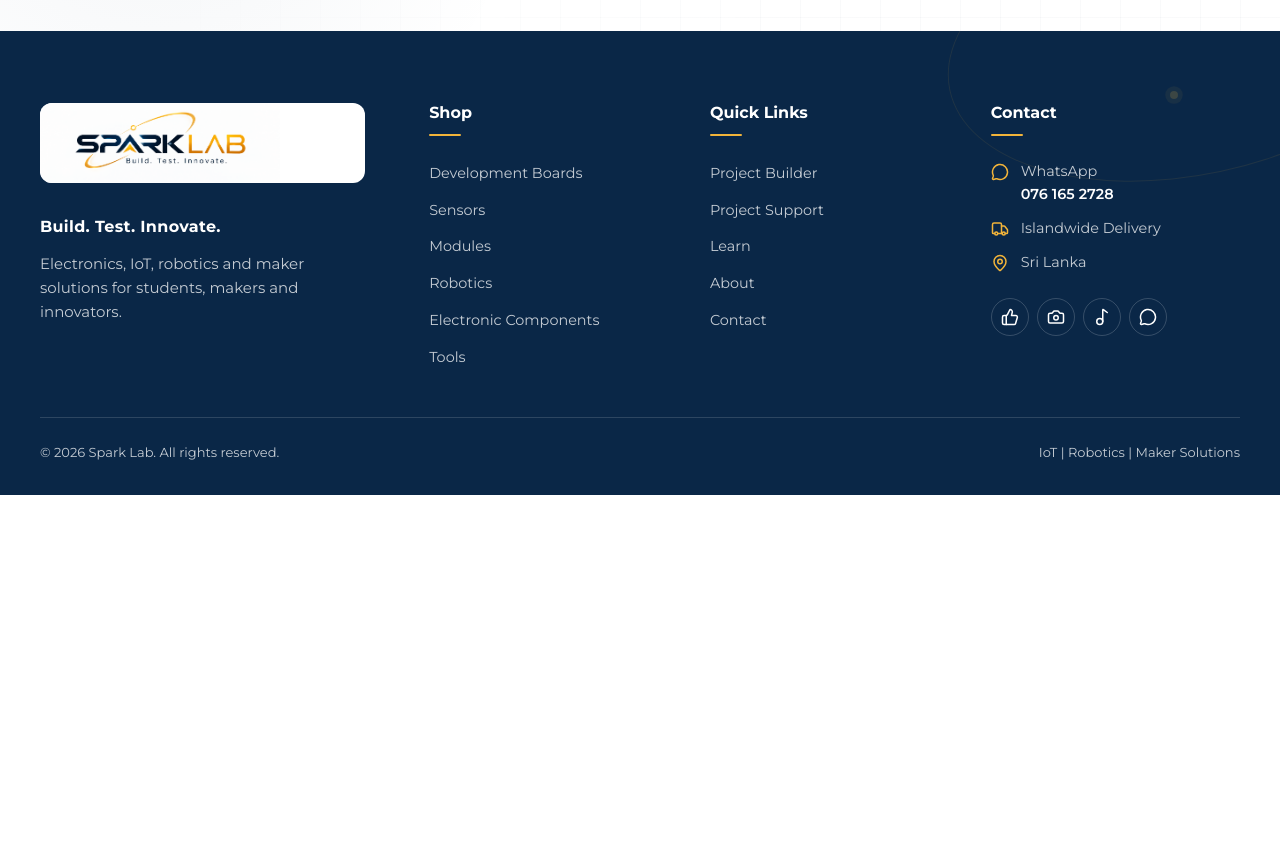
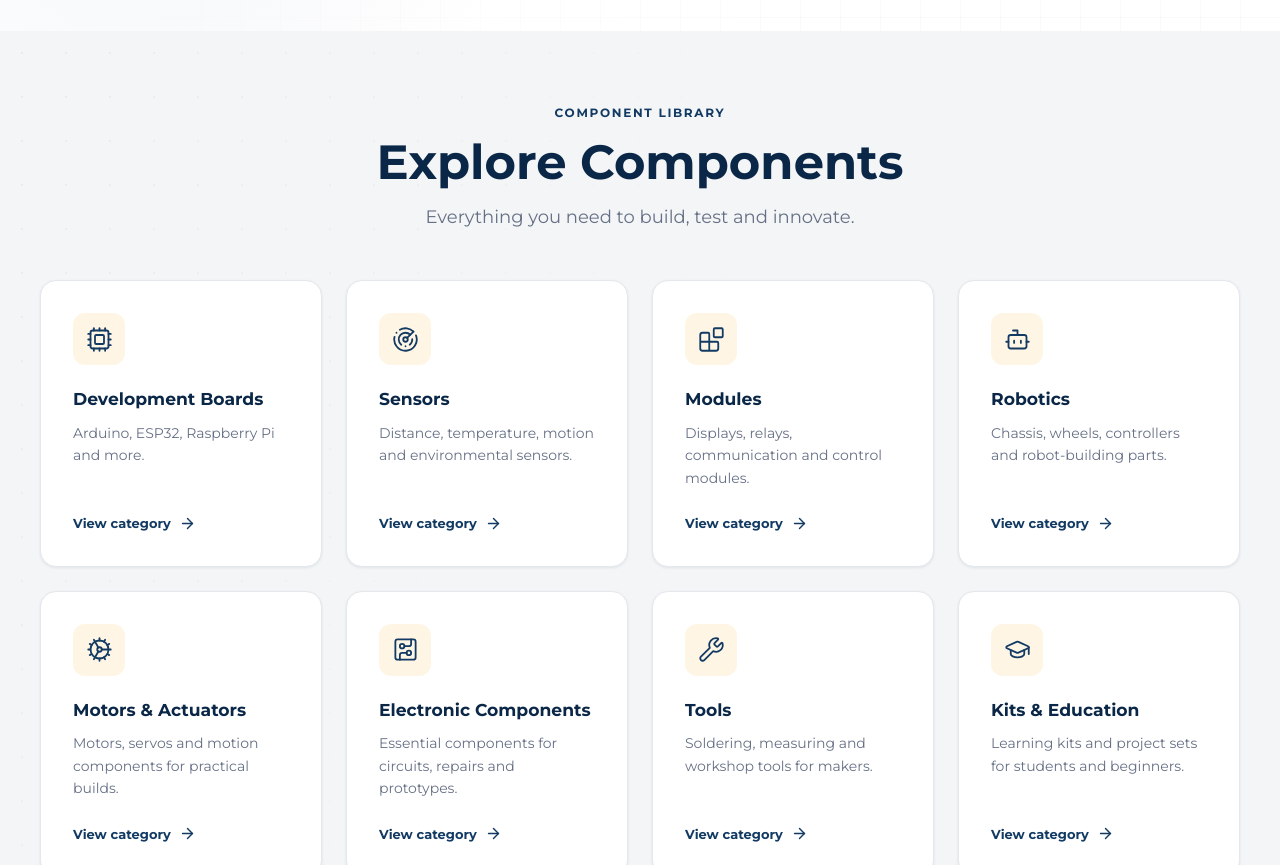
Before and after one commit to foryasith/spark-lab-web, a React (Vite) app: page / in a window 1280 px wide. Shown: the part 860-1725 px from the top of the page. Before the commit the page ends 1355 px from the top, so only its background shows below. Built offline with nearby package versions, Linux system fonts and the light colour scheme.

Commit message:
feat: add homepage category section

```diff
--- /dev/null
+++ b/src/components/home/CategoryCard.css
@@ -0,0 +1,87 @@
+.category-card {
+  position: relative;
+  display: flex;
+  min-width: 0;
+  min-height: 17rem;
+  flex-direction: column;
+  align-items: flex-start;
+  padding: var(--space-xl);
+  border: 1px solid var(--color-border);
+  border-radius: var(--radius-lg);
+  background: var(--color-white);
+  box-shadow: var(--shadow-sm);
+  transition:
+    border-color var(--transition-normal),
+    box-shadow var(--transition-normal),
+    transform var(--transition-normal);
+}
+
+.category-card::before {
+  position: absolute;
+  top: -1px;
+  left: var(--space-xl);
+  width: 2.75rem;
+  height: 3px;
+  border-radius: 0 0 999px 999px;
+  background: var(--color-gold);
+  content: '';
+  opacity: 0;
+  transform: scaleX(0.5);
+  transform-origin: left;
+  transition:
+    opacity var(--transition-normal),
+    transform var(--transition-normal);
+}
+
+.category-card-icon {
+  display: inline-grid;
+  width: 3.25rem;
+  height: 3.25rem;
+  place-items: center;
+  border-radius: var(--radius-md);
+  background: rgb(242 180 58 / 13%);
+  color: var(--color-secondary);
+}
+
+.category-card h3 {
+  margin-top: var(--space-lg);
+  font-size: 1.075rem;
+}
+
+.category-card p {
+  margin-top: var(--space-sm);
+  color: var(--color-text-muted);
+  font-size: 0.875rem;
+}
+
+.category-card-link {
+  display: inline-flex;
+  align-items: center;
+  gap: var(--space-xs);
+  margin-top: auto;
+  padding-top: var(--space-lg);
+  color: var(--color-secondary);
+  font-size: 0.8125rem;
+  font-weight: 700;
+}
+
+.category-card-link svg {
+  transition: transform var(--transition-fast);
+}
+
+@media (hover: hover) {
+  .category-card:hover {
+    border-color: rgb(242 180 58 / 55%);
+    box-shadow: var(--shadow-md);
+    transform: translateY(-3px);
+  }
+
+  .category-card:hover::before {
+    opacity: 1;
+    transform: scaleX(1);
+  }
+
+  .category-card:hover .category-card-link svg {
+    transform: translateX(3px);
+  }
+}
--- /dev/null
+++ b/src/components/home/CategoryCard.jsx
@@ -0,0 +1,21 @@
+import { ArrowRight } from 'lucide-react'
+import { Link } from 'react-router-dom'
+import './CategoryCard.css'
+
+function CategoryCard({ name, description, Icon }) {
+  return (
+    <Link className="category-card" to="/categories">
+      <span className="category-card-icon">
+        <Icon aria-hidden="true" size={27} strokeWidth={1.6} />
+      </span>
+      <h3>{name}</h3>
+      <p>{description}</p>
+      <span className="category-card-link">
+        View category
+        <ArrowRight aria-hidden="true" size={17} />
+      </span>
+    </Link>
+  )
+}
+
+export default CategoryCard
--- /dev/null
+++ b/src/components/home/CategorySection.css
@@ -0,0 +1,60 @@
+.category-section {
+  position: relative;
+  overflow: hidden;
+  background-color: var(--color-surface);
+}
+
+.category-section::before {
+  position: absolute;
+  inset: 0;
+  background-image: radial-gradient(
+    circle,
+    rgb(18 58 99 / 5%) 1px,
+    transparent 1.5px
+  );
+  background-size: 2.75rem 2.75rem;
+  content: '';
+  mask-image: linear-gradient(115deg, black, transparent 52%);
+  pointer-events: none;
+}
+
+.category-section .container {
+  position: relative;
+  z-index: 1;
+}
+
+.category-section-header {
+  margin-inline: auto;
+  text-align: center;
+}
+
+.category-section-label {
+  margin-bottom: var(--space-sm);
+  color: var(--color-secondary);
+  font-size: 0.75rem;
+  font-weight: 700;
+  letter-spacing: 0.14em;
+  text-transform: uppercase;
+}
+
+.category-grid {
+  display: grid;
+  grid-template-columns: repeat(4, minmax(0, 1fr));
+  gap: var(--space-lg);
+}
+
+@media (max-width: 68rem) {
+  .category-grid {
+    grid-template-columns: repeat(2, minmax(0, 1fr));
+  }
+}
+
+@media (max-width: 36rem) {
+  .category-grid {
+    grid-template-columns: 1fr;
+  }
+
+  .category-card {
+    min-height: 15rem;
+  }
+}
--- /dev/null
+++ b/src/components/home/CategorySection.jsx
@@ -0,0 +1,81 @@
+import {
+  Blocks,
+  Bot,
+  CircuitBoard,
+  Cog,
+  Cpu,
+  GraduationCap,
+  Radar,
+  Wrench,
+} from 'lucide-react'
+import CategoryCard from './CategoryCard'
+import './CategorySection.css'
+
+const categories = [
+  {
+    name: 'Development Boards',
+    description: 'Arduino, ESP32, Raspberry Pi and more.',
+    Icon: Cpu,
+  },
+  {
+    name: 'Sensors',
+    description: 'Distance, temperature, motion and environmental sensors.',
+    Icon: Radar,
+  },
+  {
+    name: 'Modules',
+    description: 'Displays, relays, communication and control modules.',
+    Icon: Blocks,
+  },
+  {
+    name: 'Robotics',
+    description: 'Chassis, wheels, controllers and robot-building parts.',
+    Icon: Bot,
+  },
+  {
+    name: 'Motors & Actuators',
+    description: 'Motors, servos and motion components for practical builds.',
+    Icon: Cog,
+  },
+  {
+    name: 'Electronic Components',
+    description: 'Essential components for circuits, repairs and prototypes.',
+    Icon: CircuitBoard,
+  },
+  {
+    name: 'Tools',
+    description: 'Soldering, measuring and workshop tools for makers.',
+    Icon: Wrench,
+  },
+  {
+    name: 'Kits & Education',
+    description: 'Learning kits and project sets for students and beginners.',
+    Icon: GraduationCap,
+  },
+]
+
+function CategorySection() {
+  return (
+    <section className="category-section section" aria-labelledby="categories-title">
+      <div className="container">
+        <header className="section-header category-section-header">
+          <p className="category-section-label">Component Library</p>
+          <h2 id="categories-title" className="section-title">
+            Explore Components
+          </h2>
+          <p className="section-subtitle">
+            Everything you need to build, test and innovate.
+          </p>
+        </header>
+
+        <div className="category-grid">
+          {categories.map((category) => (
+            <CategoryCard key={category.name} {...category} />
+          ))}
+        </div>
+      </div>
+    </section>
+  )
+}
+
+export default CategorySection
--- a/src/pages/Home.jsx
+++ b/src/pages/Home.jsx
@@ -1,7 +1,13 @@
+import CategorySection from '../components/home/CategorySection'
 import Hero from '../components/home/Hero'
 
 function Home() {
-  return <Hero />
+  return (
+    <>
+      <Hero />
+      <CategorySection />
+    </>
+  )
 }
 
 export default Home
```
